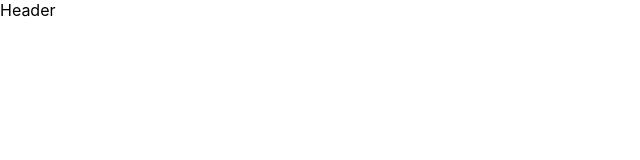
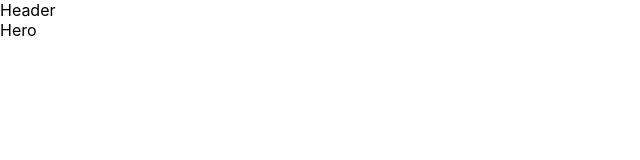
Before and after one commit to Nomindaa/Pinetour, a React (Create React App) app: page / in a window 1280 px wide. Shown: the top 160 px of the page, without its empty margins (0-640 px from the left). Built offline with nearby package versions, Linux system fonts and the light colour scheme.

Commit message:
Added hero component

```diff
--- a/src/App.js
+++ b/src/App.js
@@ -1,4 +1,5 @@
 import { Header } from "./components";
+import { Hero } from "./components";
 
 export const App = () => {
   return (
@@ -9,6 +10,7 @@ export const App = () => {
       }}
     >
       <Header />
+      <Hero />
     </div>
   );
 };
--- /dev/null
+++ b/src/components/hero/Hero.js
@@ -0,0 +1,6 @@
+import React from "react";
+import "./Hero.css";
+
+export const Hero = () => {
+  return <div>Hero</div>;
+};
--- /dev/null
+++ b/src/components/hero/index.js
@@ -0,0 +1 @@
+export * from "./Hero";
--- a/src/components/index.js
+++ b/src/components/index.js
@@ -1 +1,2 @@
 export * from "./header";
+export * from "./hero";
```
Also changed, not shown: src/components/hero/Hero.css (added).
